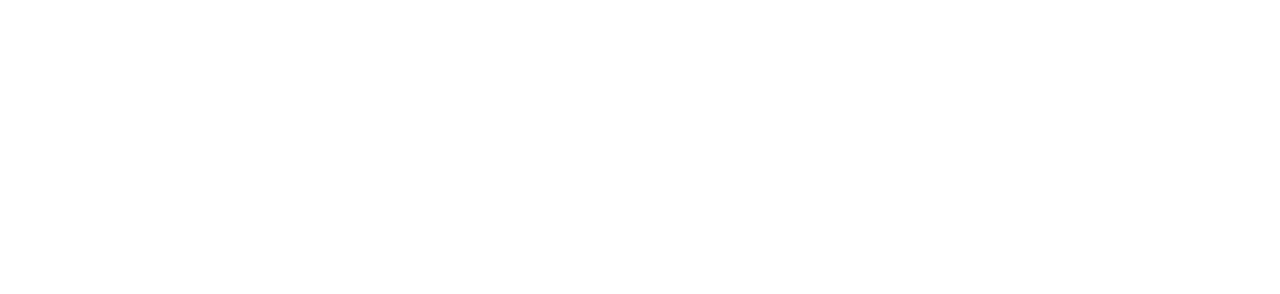
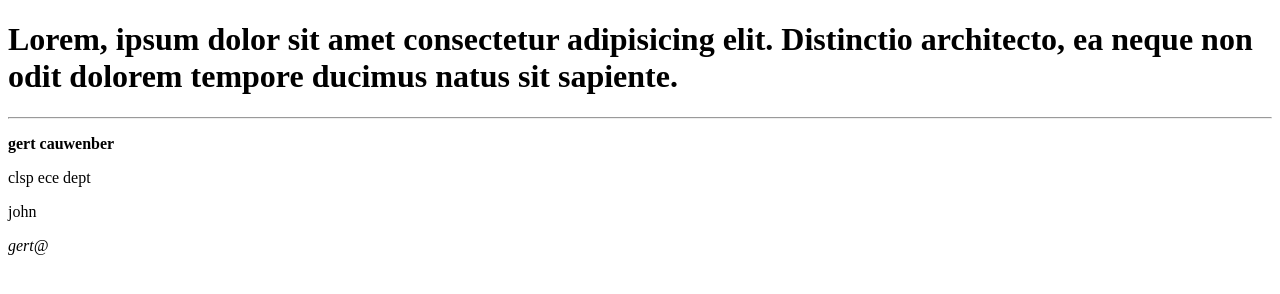
Before and after one commit to Dema84/git-intro, a plain HTML site: page index.html in a window 1280 px wide. Drawn offline with Linux system fonts and the light colour scheme.

Commit message:
1 lezionw

```diff
--- a/index.html
+++ b/index.html
@@ -3,9 +3,22 @@
 <head>
     <meta charset="UTF-8">
     <meta name="viewport" content="width=device-width, initial-scale=1.0">
-    <title>Document</title>
+    <title>paper scientifico</title>
 </head>
 <body>
+    <h1>
+        Lorem, ipsum dolor sit amet consectetur adipisicing elit. Distinctio architecto, ea neque non odit dolorem tempore ducimus natus sit sapiente.
+    </h1>
+<hr>
 
+<p>
+    <strong>gert cauwenber</strong>
+</p>
+<p>clsp ece dept</p>
+<p>john</p>
+<p><em>gert@
+</em>
+
+</p>
 </body>
 </html>
```
